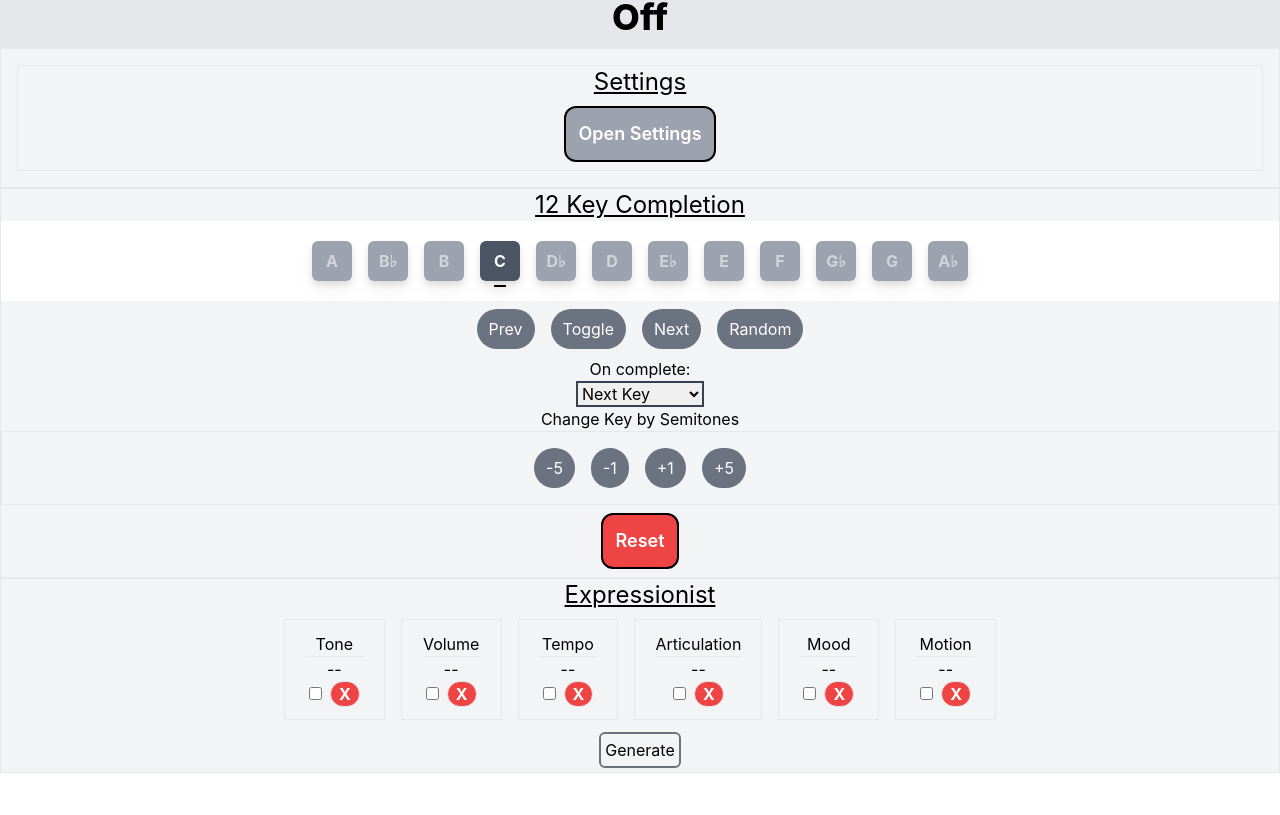
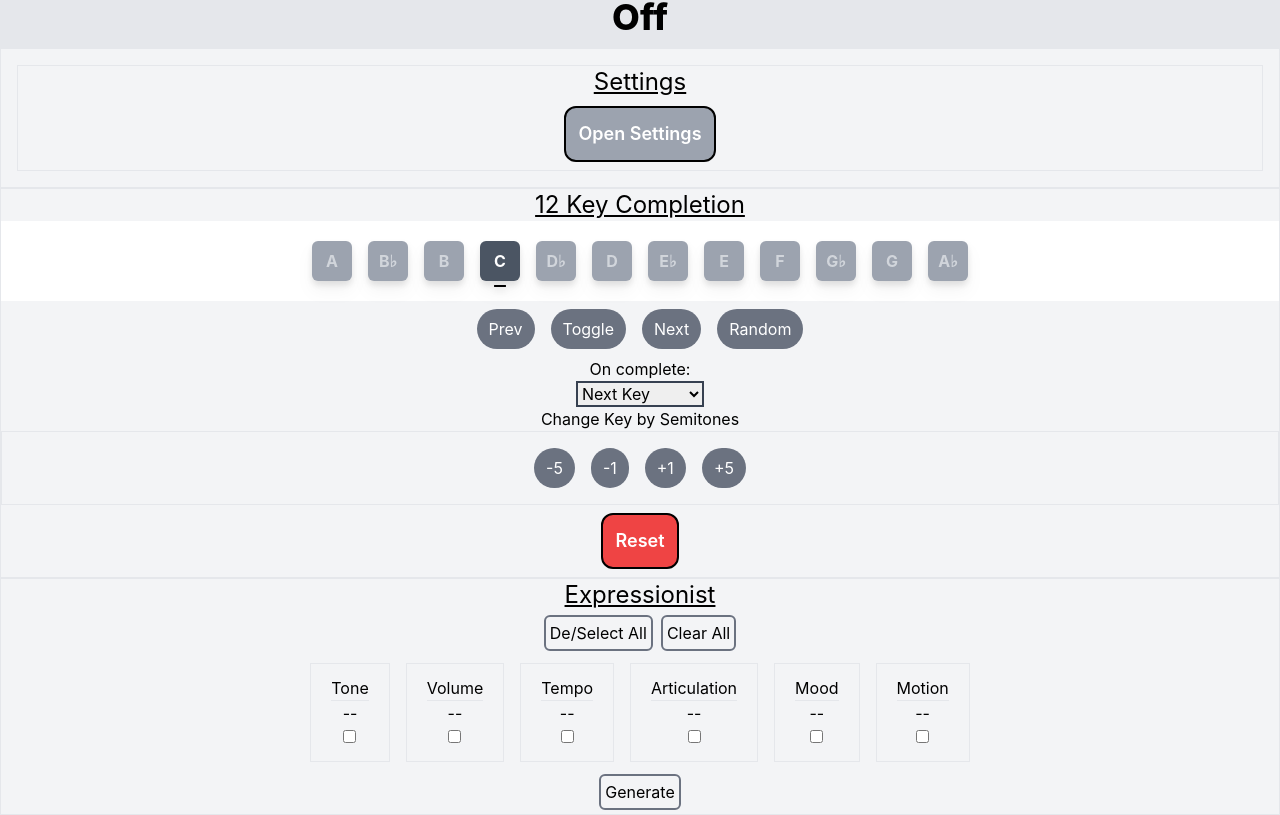
Before and after one commit to Sunonymous/Musical-Practice-Tools, a Next.js app: page / in a window 1280 px wide. Shown: the part 634-1449 px from the top of the page. Before the commit the page ends 1407 px from the top, so only its background shows below. Built offline with nearby package versions, Linux system fonts and the light colour scheme.

Commit message:
upgraded expressionist with clear and select buttons and prevented duplicate generations

```diff
--- a/components/expressionist.js
+++ b/components/expressionist.js
@@ -1,5 +1,5 @@
 import * as R from 'ramda';
-import { useState } from 'react';
+import { useState, useEffect } from 'react';
 import expressions from '../lib/expressions';
 
 const    randInt = (min, max) => Math.floor(Math.random() * (max - min) + min); // max is exclusive
@@ -15,18 +15,35 @@ export default function Expressionist() {
     const    [expression, setExpression] = useState(blankExpression); // =_=
     const [useMusicTerms, setMusicTerms] = useState(false);
 
-    const randomDynamic = (dynamic) => randEm(expressions[expressionKey(dynamic)]);
-    const clearDynamic = (e) => console.log('Clear', e.target.dataset.dynamic);
+    const  clearDynamic =       (e) => setExpression(R.evolve({[e.target.dataset.dynamic]: R.always(empty)}, expression));
+    const  clearAllDyns =        () => setExpression(blankExpression);
+    const randomDynamic = (dynamic) => {
+        const newDynamic = randEm(expressions[expressionKey(dynamic)]);
+        return newDynamic === expression[dynamic] ? randomDynamic(dynamic) : newDynamic;
+    }
+
     const expressionKey = (dynamic) => dualCaseCategories.includes(dynamic) && useMusicTerms ? dynamic + 'Fancy' : dynamic;
+    const     isChecked = (checkbox) => checkbox.checked;
+    const    allChecked = (checkboxes) => checkboxes.every(isChecked);
+    const   someChecked = (checkboxes) => checkboxes.some(isChecked);
+    const   noneChecked = R.complement(allChecked);
+    // state
+    const dynamicCBoxes = () => Array.from(document.querySelectorAll("input[data-dynamic][type='checkbox']"));
+    const   shouldCheck = (boxes) => noneChecked(boxes) || (someChecked(boxes) && !allChecked(boxes));
+    const setCheckedAll = () => {
+        const      boxes = dynamicCBoxes();
+        const checkState = shouldCheck(boxes);
+        R.map((b) => b.checked = checkState, boxes);
+    }
 
     const formatDynamic = (dynamic) => {
         return (
-            <div className='m-2 p-3 px-5 border'>
+            <div key={dynamic} className='m-2 p-3 px-5 border'>
                 <h2>{capitalize(dynamic)}</h2>
                 <hr />
                 <h2>{capitalize(expression[dynamic])}</h2>
                 <input  className='mx-1 p-1' type='checkbox' data-dynamic={dynamic} />
-                <button className='mx-1 px-2 border rounded-full font-bold text-white bg-red-500' data-dynamic={dynamic} onClick={clearDynamic}>X</button>
+                {expression[dynamic] === empty ? '' : (<button className='mx-1 px-2 border rounded-full font-bold text-white bg-red-500' data-dynamic={dynamic} onClick={clearDynamic}>X</button>)}
             </div>
         )
     }
@@ -49,6 +66,8 @@ export default function Expressionist() {
     return (
         <div className='border text-center bg-gray-100'>
             <h1 className='text-2xl underline'>Expressionist</h1>
+            <button className='m-1 p-1 border-2 border-gray-500 rounded-md' onClick={setCheckedAll}>De/Select All</button>
+            <button className='m-1 p-1 border-2 border-gray-500 rounded-md' onClick={clearAllDyns}>Clear All</button>
             {formatExpression()}
             <button className='m-1 p-1 border-2 border-gray-500 rounded-md' onClick={generateExpression}>Generate</button>
             {/* <h3 className='my-3 p-3 text-4xl font-extrabold bg-gray-200'>Something</h3> */}
```
Also changed, not shown: lib/expressions.js.
